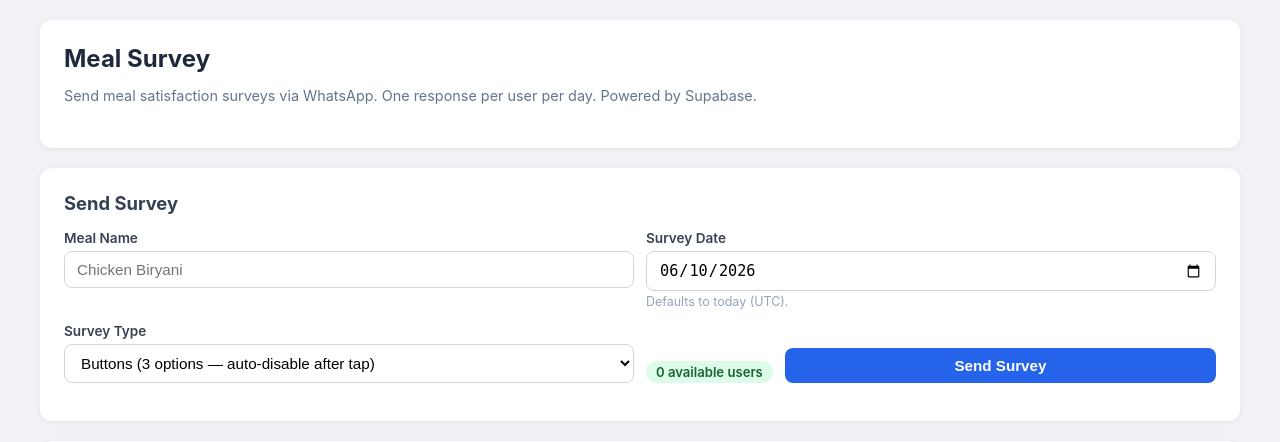
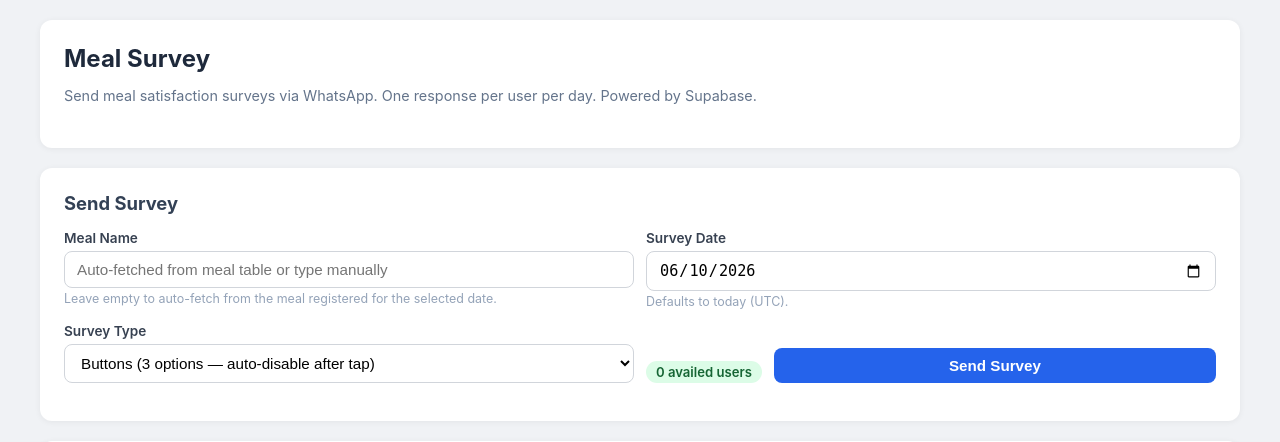
Before and after one commit to oes-nubawan/MEalSurveyAPI, a Flask app: page / in a window 1280 px wide. Shown: the top 442 px of the page. Run offline with Flask 3, Linux system fonts and the light colour scheme; data that the repository does not hold is empty; parts of the project's set-up code (start-up, migrations or seed data) failed here and were passed over.

Commit message:
feat: per-date meal availability (tbl_mealavail) + auto-fetch meal name
Major changes:
- New tbl_mealavail table: per-user per-date availstatus (replaces master-level availstatus for survey targeting)
- Send survey now targets users with availstatus=true in tbl_mealavail for the selected date
- Meal name auto-fetched from tbl_meal when date is selected (optional manual override)
- New API endpoints: GET /api/mealavail/<date>, POST /api/mealavail, POST /api/mealavail/bulk, GET /api/meal/<date>
- Users tab now has date selector for per-day availability management
- Select All / Deselect All buttons for bulk availability toggling
- Availed count shown per date in survey section

```diff
--- a/app.py
+++ b/app.py
@@ -5,7 +5,7 @@ Key features:
 1. ONE response per user per date (UNIQUE constraint in Supabase)
 2. 3-button WhatsApp survey — buttons disappear after tap (no duplicates!)
 3. "Not Acceptable" → free-text remarks flow
-4. Send surveys only to users with availstatus = true
+4. Send surveys only to users who availed the meal (tbl_mealavail per-date status)
 5. All data in Supabase (no JSON files, no in-memory state loss)
 6. User management from UI
 
@@ -114,16 +114,16 @@ def webhook_receive():
 
 @app.route("/api/survey/send", methods=["POST"])
 def send_survey():
-    """Send a meal survey to all available users.
+    """Send a meal survey to users who availed the meal on the selected date.
 
     Request body:
     {
-        "mealName": "Chicken Biryani",
+        "mealName": "Chicken Biryani",   // optional — auto-fetched from tbl_meal if not provided
         "surveyDate": "2026-06-10",
         "surveyType": "button"   // optional, defaults to "button"
     }
 
-    Sends to ALL users with availstatus = true.
+    Sends to users with availstatus=true in tbl_mealavail for that date.
     Creates a meal entry and pending response rows in Supabase.
     """
     data = request.get_json(silent=True) or {}
@@ -131,16 +131,23 @@ def send_survey():
     survey_type = (data.get("surveyType") or "button").lower()
     survey_date = data.get("surveyDate", "").strip() or datetime.now(timezone.utc).strftime("%Y-%m-%d")
 
-    if not meal_name:
-        return jsonify({"error": "Meal name is required."}), 400
-
     if not _validate_date(survey_date):
         return jsonify({"error": f"Invalid survey date '{survey_date}'. Use YYYY-MM-DD, not in the future."}), 400
 
-    # Get available users
-    available_users = db.get_available_users()
+    # Auto-fetch meal name from tbl_meal if not provided
+    if not meal_name:
+        meal_entry = db.get_meal_by_date(survey_date)
+        if meal_entry:
+            meal_name = meal_entry.get("meal_name", "")
+            print(f"[survey] Auto-fetched meal name for {survey_date}: {meal_name}")
+
+    if not meal_name:
+        return jsonify({"error": "Meal name is required. Either provide it or ensure a meal is registered for the selected date."}), 400
+
+    # Get users who availed the meal on this date (from tbl_mealavail)
+    available_users = db.get_available_users_for_date(survey_date)
     if not available_users:
-        return jsonify({"error": "No available users found. Add users with availstatus=true."}), 400
+        return jsonify({"error": "No users have availed the meal for this date. Mark users as availed in the Users tab."}), 400
 
     # Create meal entry
     try:
@@ -237,10 +244,68 @@ def delete_user(user_id):
 
 @app.route("/api/users/available", methods=["GET"])
 def get_available_users():
-    """Get available users (availstatus=true)."""
+    """Get available users (availstatus=true) — master level."""
     try:
         users = db.get_available_users()
         return jsonify(users)
+    except Exception as e:
+        return jsonify({"error": str(e)}), 500
+
+
+@app.route("/api/mealavail/<meal_date>", methods=["GET"])
+def get_mealavail(meal_date):
+    """Get meal availability entries for a specific date (all users)."""
+    try:
+        entries = db.get_mealavail_for_date(meal_date)
+        return jsonify(entries)
+    except Exception as e:
+        return jsonify({"error": str(e)}), 500
+
+
+@app.route("/api/mealavail", methods=["POST"])
+def set_mealavail():
+    """Set a user's meal availability for a specific date."""
+    data = request.get_json(silent=True) or {}
+    meal_date = data.get("mealDate", "").strip()
+    user_id = data.get("userId", "").strip()
+    availstatus = data.get("availstatus", False)
+
+    if not meal_date or not user_id:
+        return jsonify({"error": "mealDate and userId are required."}), 400
+
+    try:
+        result = db.set_mealavail(meal_date, user_id, availstatus)
+        return jsonify(result or {"status": "updated"})
+    except Exception as e:
+        return jsonify({"error": str(e)}), 500
+
+
+@app.route("/api/mealavail/bulk", methods=["POST"])
+def set_mealavail_bulk():
+    """Set meal availability for multiple users on a date."""
+    data = request.get_json(silent=True) or {}
+    meal_date = data.get("mealDate", "").strip()
+    user_ids = data.get("userIds", [])
+    availstatus = data.get("availstatus", True)
+
+    if not meal_date or not user_ids:
+        return jsonify({"error": "mealDate and userIds are required."}), 400
+
+    try:
+        count = db.set_mealavail_bulk(meal_date, user_ids, availstatus)
+        return jsonify({"status": "updated", "count": count})
+    except Exception as e:
+        return jsonify({"error": str(e)}), 500
+
+
+@app.route("/api/meal/<meal_date>", methods=["GET"])
+def get_meal_by_date(meal_date):
+    """Get the meal for a specific date."""
+    try:
+        meal = db.get_meal_by_date(meal_date)
+        if meal:
+            return jsonify(meal)
+        return jsonify({"meal_name": None}), 200
     except Exception as e:
         return jsonify({"error": str(e)}), 500
 
--- a/templates/index.html
+++ b/templates/index.html
@@ -95,7 +95,8 @@
       <div class="row">
         <div class="field">
           <label for="mealName">Meal Name</label>
-          <input id="mealName" type="text" placeholder="Chicken Biryani" />
+          <input id="mealName" type="text" placeholder="Auto-fetched from meal table or type manually" />
+          <div class="hint">Leave empty to auto-fetch from the meal registered for the selected date.</div>
         </div>
         <div class="field">
           <label for="surveyDate">Survey Date</label>
@@ -115,7 +116,7 @@
         </div>
         <div class="field" style="display:flex;align-items:flex-end;gap:12px;">
           <div>
-            <span class="avail-count" id="availCount">0 available users</span>
+            <span class="avail-count" id="availCount">0 availed users</span>
           </div>
           <button id="sendButton" class="btn-primary" style="flex:1;">Send Survey</button>
         </div>
@@ -160,22 +161,33 @@
 
       <!-- Users Tab -->
       <div id="tab-users" class="tab-content">
-        <div class="inline-form" style="margin-bottom:16px;">
-          <div class="field" style="flex:1;">
+        <div class="row" style="margin-bottom:16px;align-items:flex-end;">
+          <div class="field" style="flex:1;margin-bottom:0;">
+            <label>Avail Date</label>
+            <input id="availDate" type="date" />
+            <div class="hint">Select date to manage per-day meal availability.</div>
+          </div>
+          <div class="field" style="flex:1;margin-bottom:0;">
             <label>Name</label>
             <input id="newUserName" type="text" placeholder="Zayan" />
           </div>
-          <div class="field" style="flex:1;">
+          <div class="field" style="flex:1;margin-bottom:0;">
             <label>Phone</label>
             <input id="newUserPhone" type="text" placeholder="923001234567" />
           </div>
           <button id="addUserBtn" class="btn-primary btn-sm" style="height:38px;">Add User</button>
         </div>
 
+        <div class="actions" style="margin-bottom:12px;">
+          <button class="btn-success btn-sm" id="selectAllAvail">Select All Availed</button>
+          <button class="btn-secondary btn-sm" id="deselectAllAvail">Deselect All</button>
+          <span id="availDateCount" style="color:#64748b;font-size:0.82rem;"></span>
+        </div>
+
         <div style="overflow-x:auto;">
           <table>
             <thead>
-              <tr><th>Name</th><th>Phone</th><th>Availed</th><th>Actions</th></tr>
+              <tr><th>Name</th><th>Phone</th><th>Availed (for date)</th><th>Actions</th></tr>
             </thead>
             <tbody id="usersBody"></tbody>
           </table>
@@ -209,20 +221,46 @@
   <script>
     // ── Set default date ──────────────────────────────────────────────
     var today = new Date();
-    document.getElementById('surveyDate').value = today.getUTCFullYear() + '-' +
+    var todayStr = today.getUTCFullYear() + '-' +
       String(today.getUTCMonth() + 1).padStart(2, '0') + '-' +
       String(today.getUTCDate()).padStart(2, '0');
+    document.getElementById('surveyDate').value = todayStr;
+    document.getElementById('availDate').value = todayStr;
 
-    // ── Load available user count ─────────────────────────────────────
+    // ── Load availed user count for survey date ──────────────────────
     async function loadAvailCount() {
+      var date = document.getElementById('surveyDate').value;
+      if (!date) return;
       try {
-        var r = await fetch('/api/users/available');
+        var r = await fetch('/api/mealavail/' + date);
         if (!r.ok) return;
-        var users = await r.json();
-        document.getElementById('availCount').textContent = users.length + ' available users';
+        var entries = await r.json();
+        var availed = (entries || []).filter(function(e) { return e.availstatus; }).length;
+        document.getElementById('availCount').textContent = availed + ' availed user' + (availed !== 1 ? 's' : '');
       } catch(e) { console.error(e); }
     }
     loadAvailCount();
+
+    // ── Auto-fetch meal name when date changes ──────────────────────
+    document.getElementById('surveyDate').addEventListener('change', function() {
+      loadAvailCount();
+      autoFetchMealName();
+    });
+
+    async function autoFetchMealName() {
+      var date = document.getElementById('surveyDate').value;
+      var nameInput = document.getElementById('mealName');
+      if (!date) return;
+      try {
+        var r = await fetch('/api/meal/' + date);
+        if (!r.ok) return;
+        var data = await r.json();
+        if (data.meal_name && !nameInput.value.trim()) {
+          nameInput.value = data.meal_name;
+        }
+      } catch(e) { console.error(e); }
+    }
+    autoFetchMealName();
 
     // ── Tabs ────────────────────────────────────────────────────────
     document.querySelectorAll('.tab').forEach(function(tab) {
@@ -242,13 +280,12 @@
       var surveyDate = document.getElementById('surveyDate').value;
       var surveyType = document.getElementById('surveyType').value;
 
-      if (!mealName) { showStatus('err', 'Enter a meal name.'); return; }
       if (!surveyDate) { showStatus('err', 'Select a survey date.'); return; }
 
       var btn = this;
       btn.disabled = true;
       btn.textContent = 'Sending...';
-      showStatus('info', 'Sending survey to available users...');
+      showStatus('info', 'Sending survey to availed users...');
 
       try {
         var response = await fetch('/api/survey/send', {
@@ -261,7 +298,7 @@
 
         var html = '<div class="send-results">';
         html += '<strong>' + esc(data.mealName) + '</strong> — ' + esc(data.surveyDate) + '<br>';
-        html += '<span style="color:#64748b;font-size:0.82rem;">Type: ' + esc(data.surveyType) + ' | Total available: ' + data.totalAvailable + '</span><br>';
+        html += '<span style="color:#64748b;font-size:0.82rem;">Type: ' + esc(data.surveyType) + ' | Total availed: ' + data.totalAvailable + '</span><br>';
         (data.sent || []).forEach(function(s) {
           var icon = s.status === 'sent' ? '✓' : '⊘';
           var cls = s.status === 'sent' ? 'ok' : 'fail';
@@ -337,13 +374,30 @@
       } catch (err) { console.error(err); }
     }
 
-    // ── Load Users ──────────────────────────────────────────────────
+    // ── Load Users (with per-date meal avail) ──────────────────────
+    var _mealavailMap = {};  // user_id -> availstatus for selected date
+
     async function loadUsers() {
       try {
-        var response = await fetch('/api/users');
-        if (!response.ok) return;
-        var users = await response.json();
+        var availDate = document.getElementById('availDate').value || todayStr;
+
+        // Fetch all users and mealavail for the date in parallel
+        var [usersRes, availRes] = await Promise.all([
+          fetch('/api/users'),
+          fetch('/api/mealavail/' + availDate)
+        ]);
+        if (!usersRes.ok) return;
+        var users = await usersRes.json();
+        var availEntries = availRes.ok ? await availRes.json() : [];
+
         if (users.error) { document.getElementById('usersBody').innerHTML = '<tr><td colspan="4" style="color:#dc2626;">' + esc(users.error) + '</td></tr>'; return; }
+
+        // Build avail map
+        _mealavailMap = {};
+        (availEntries || []).forEach(function(e) { _mealavailMap[e.user_id] = e.availstatus; });
+
+        var availedCount = Object.values(_mealavailMap).filter(Boolean).length;
+        document.getElementById('availDateCount').textContent = availedCount + ' of ' + users.length + ' availed';
 
         if (users.length === 0) {
           document.getElementById('usersBody').innerHTML = '';
@@ -354,7 +408,7 @@
         document.getElementById('emptyUsers').style.display = 'none';
         var html = '';
         users.forEach(function(u) {
-          var checked = u.availstatus ? 'checked' : '';
+          var checked = _mealavailMap[u.id] ? 'checked' : '';
           html += '<tr>' +
             '<td>' + esc(u.name) + '</td>' +
             '<td>' + esc(u.phoneno) + '</td>' +
@@ -364,23 +418,68 @@
         });
         document.getElementById('usersBody').innerHTML = html;
 
-        // Attach toggle handlers
+        // Attach toggle handlers — save to tbl_mealavail
         document.querySelectorAll('.avail-toggle').forEach(function(el) {
           el.addEventListener('change', async function() {
             var userId = this.dataset.userid;
             var status = this.checked;
+            var date = document.getElementById('availDate').value || todayStr;
             try {
-              await fetch('/api/users/' + userId, {
-                method: 'PATCH',
+              await fetch('/api/mealavail', {
+                method: 'POST',
                 headers: { 'Content-Type': 'application/json' },
-                body: JSON.stringify({ availstatus: status })
+                body: JSON.stringify({ mealDate: date, userId: userId, availstatus: status })
               });
+              _mealavailMap[userId] = status;
+              // Update count
+              var cnt = Object.values(_mealavailMap).filter(Boolean).length;
+              document.getElementById('availDateCount').textContent = cnt + ' of ' + users.length + ' availed';
               loadAvailCount();
             } catch(e) { console.error(e); }
           });
         });
       } catch (err) { console.error(err); }
     }
+
+    // ── Avail date change ──────────────────────────────────────────
+    document.getElementById('availDate').addEventListener('change', function() {
+      loadUsers();
+    });
+
+    // ── Select All / Deselect All ───────────────────────────────────
+    document.getElementById('selectAllAvail').addEventListener('click', async function() {
+      var date = document.getElementById('availDate').value || todayStr;
+      var toggles = document.querySelectorAll('.avail-toggle');
+      var userIds = [];
+      toggles.forEach(function(el) { userIds.push(el.dataset.userid); el.checked = true; });
+      if (userIds.length === 0) return;
+      try {
+        await fetch('/api/mealavail/bulk', {
+          method: 'POST',
+          headers: { 'Content-Type': 'application/json' },
+          body: JSON.stringify({ mealDate: date, userIds: userIds, availstatus: true })
+        });
+        loadUsers();
+        loadAvailCount();
+      } catch(e) { console.error(e); }
+    });
+
+    document.getElementById('deselectAllAvail').addEventListener('click', async function() {
+      var date = document.getElementById('availDate').value || todayStr;
+      var toggles = document.querySelectorAll('.avail-toggle');
+      var userIds = [];
+      toggles.forEach(function(el) { userIds.push(el.dataset.userid); el.checked = false; });
+      if (userIds.length === 0) return;
+      try {
+        await fetch('/api/mealavail/bulk', {
+          method: 'POST',
+          headers: { 'Content-Type': 'application/json' },
+          body: JSON.stringify({ mealDate: date, userIds: userIds, availstatus: false })
+        });
+        loadUsers();
+        loadAvailCount();
+      } catch(e) { console.error(e); }
+    });
 
     // ── Add User ────────────────────────────────────────────────────
     document.getElementById('addUserBtn').addEventListener('click', async function() {
@@ -405,7 +504,7 @@
 
     // ── Delete User ─────────────────────────────────────────────────
     window.deleteUser = async function(userId, userName) {
-      if (!confirm('Delete ' + userName + '? This will also delete their responses.')) return;
+      if (!confirm('Delete ' + userName + '? This will also delete their responses and availability records.')) return;
       try {
         await fetch('/api/users/' + userId, { method: 'DELETE' });
         loadUsers();
```
Also changed, not shown: store.py (+113 -0 lines), supabase_schema.sql (+19 -0 lines).
